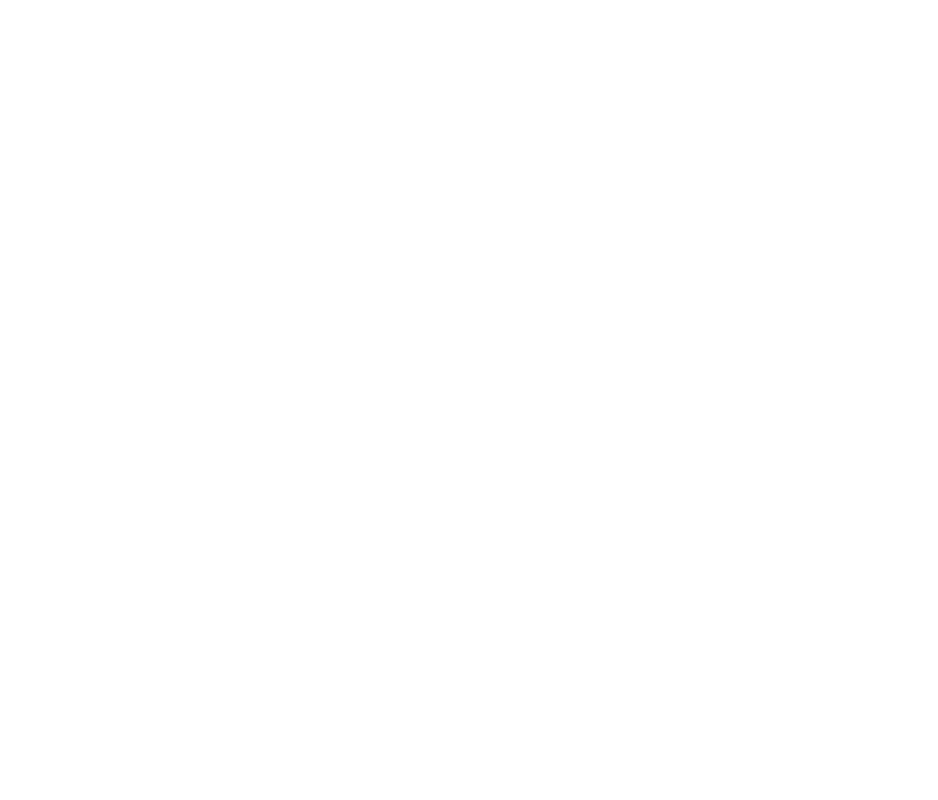
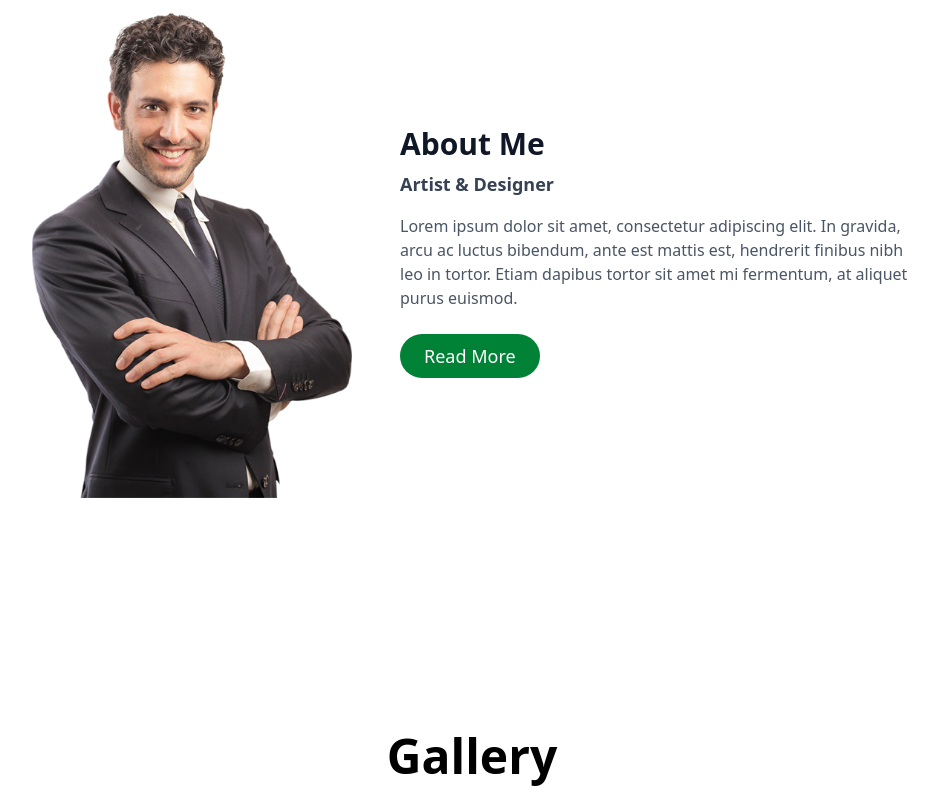
Before and after one commit to jjustmint/Profile-Website, a React (Vite) app in the folder profile-website/: page / in a window 1280 px wide. Shown: the part 1020-1820 px from the top of the page, without its empty margins (168-1106 px from the left). Before the commit the page ends 872 px from the top, so only its background shows below. Built offline with nearby package versions, Linux system fonts and the light colour scheme.

Commit message:
Update App.jsx

```diff
--- a/profile-website/src/App.jsx
+++ b/profile-website/src/App.jsx
@@ -2,12 +2,15 @@
 import Home from "./pages/home";
 import Navbar from "./assets/navbar";
 import Gallery from "./pages/Gallery";
+import About_me from "./pages/aboutme";
 
 function App() {
   return (
     <div>
       <Navbar />
       <Home/>
+      <About_me/>
+      <Gallery/>
     </div>
   );
 }
```
